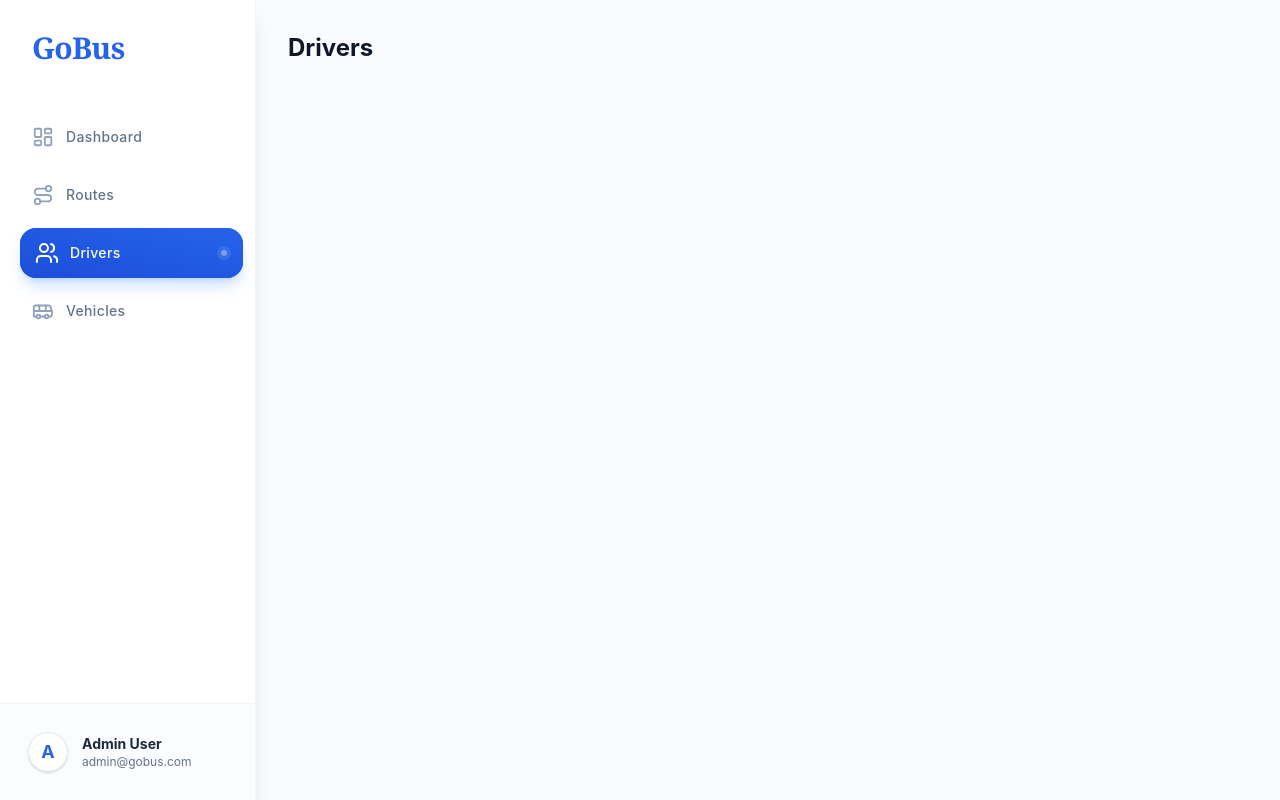
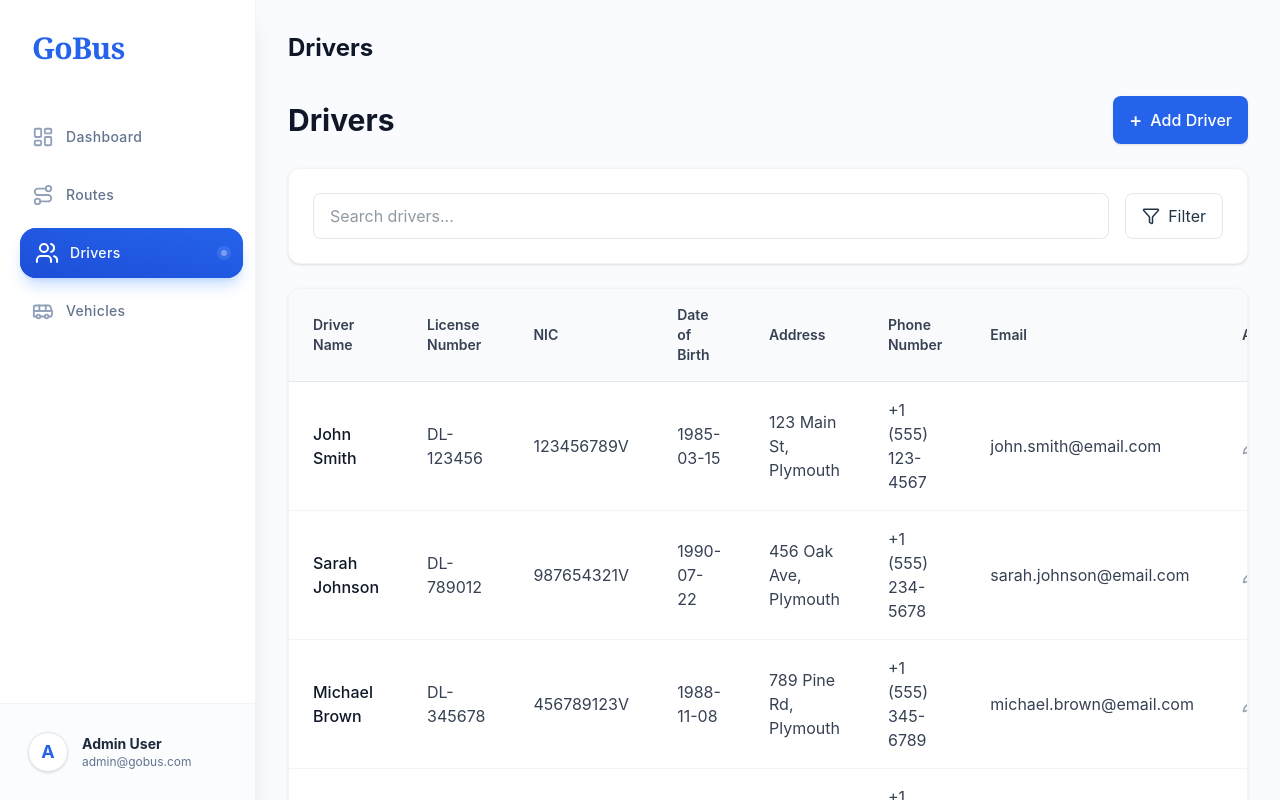
Before and after one commit to BrianFdo03/Ascension-Plymhack, a React (Vite) app in the folder client/: page /drivers in a window 1280 px wide. Built offline with nearby package versions, Linux system fonts and the light colour scheme.

Commit message:
driver page with mock data

```diff
--- a/client/src/pages/Drivers.tsx
+++ b/client/src/pages/Drivers.tsx
@@ -1,10 +1,157 @@
 import Layout from "../components/layout/Layout";
+import { Filter, Pencil, Trash2 } from "lucide-react";
 
 const Drivers = () => {
+  // Mock data - replace with actual data from API
+  const drivers = [
+    {
+      id: 1,
+      name: "John Smith",
+      licenseNumber: "DL-123456",
+      nic: "123456789V",
+      dateOfBirth: "1985-03-15",
+      address: "123 Main St, Plymouth",
+      phone: "+1 (555) 123-4567",
+      email: "john.smith@email.com",
+    },
+    {
+      id: 2,
+      name: "Sarah Johnson",
+      licenseNumber: "DL-789012",
+      nic: "987654321V",
+      dateOfBirth: "1990-07-22",
+      address: "456 Oak Ave, Plymouth",
+      phone: "+1 (555) 234-5678",
+      email: "sarah.johnson@email.com",
+    },
+    {
+      id: 3,
+      name: "Michael Brown",
+      licenseNumber: "DL-345678",
+      nic: "456789123V",
+      dateOfBirth: "1988-11-08",
+      address: "789 Pine Rd, Plymouth",
+      phone: "+1 (555) 345-6789",
+      email: "michael.brown@email.com",
+    },
+    {
+      id: 4,
+      name: "Emily Davis",
+      licenseNumber: "DL-901234",
+      nic: "321654987V",
+      dateOfBirth: "1992-05-30",
+      address: "321 Elm St, Plymouth",
+      phone: "+1 (555) 456-7890",
+      email: "emily.davis@email.com",
+    },
+  ];
+
   return (
     <Layout title="Drivers">
-      <div>
-        {/* Drivers content goes here */}
+      <div className="space-y-6">
+        {/* Header Section */}
+        <div className="flex items-center justify-between">
+          <h1 className="text-3xl font-bold text-gray-900">Drivers</h1>
+          <button className="flex items-center gap-2 px-4 py-2.5 bg-[#2563EB] hover:bg-[#1d4ed8] text-white rounded-lg font-medium transition-colors shadow-sm">
+            <span className="text-xl">+</span>
+            Add Driver
+          </button>
+        </div>
+
+        {/* Search and Filter Section */}
+        <div className="bg-white rounded-xl shadow-sm border border-gray-100 p-6">
+          <div className="flex items-center gap-4">
+            <div className="flex-1">
+              <input
+                type="text"
+                placeholder="Search drivers..."
+                className="w-full px-4 py-2.5 border border-gray-200 rounded-lg focus:outline-none focus:ring-2 focus:ring-blue-500 focus:border-transparent"
+              />
+            </div>
+            <button className="flex items-center gap-2 px-4 py-2.5 border border-gray-200 rounded-lg hover:bg-gray-50 transition-colors">
+              <Filter size={18} />
+              Filter
+            </button>
+          </div>
+        </div>
+
+        {/* Table Section */}
+        <div className="bg-white rounded-xl shadow-sm border border-gray-100 overflow-hidden">
+          <div className="overflow-x-auto">
+            <table className="w-full">
+              <thead className="bg-gray-50 border-b border-gray-200">
+                <tr>
+                  <th className="px-6 py-4 text-left text-sm font-semibold text-gray-700">
+                    Driver Name
+                  </th>
+                  <th className="px-6 py-4 text-left text-sm font-semibold text-gray-700">
+                    License Number
+                  </th>
+                  <th className="px-6 py-4 text-left text-sm font-semibold text-gray-700">
+                    NIC
+                  </th>
+                  <th className="px-6 py-4 text-left text-sm font-semibold text-gray-700">
+                    Date of Birth
+                  </th>
+                  <th className="px-6 py-4 text-left text-sm font-semibold text-gray-700">
+                    Address
+                  </th>
+                  <th className="px-6 py-4 text-left text-sm font-semibold text-gray-700">
+                    Phone Number
+                  </th>
+                  <th className="px-6 py-4 text-left text-sm font-semibold text-gray-700">
+                    Email
+                  </th>
+                  <th className="px-6 py-4 text-left text-sm font-semibold text-gray-700">
+                    Actions
+                  </th>
+                </tr>
+              </thead>
+              <tbody className="divide-y divide-gray-100">
+                {drivers.map((driver) => (
+                  <tr
+                    key={driver.id}
+                    className="hover:bg-gray-50 transition-colors"
+                  >
+                    <td className="px-6 py-4">
+                      <div className="font-medium text-gray-900">
+                        {driver.name}
+                      </div>
+                    </td>
+                    <td className="px-6 py-4 text-gray-700">
+                      {driver.licenseNumber}
+                    </td>
+                    <td className="px-6 py-4 text-gray-700">
+                      {driver.nic}
+                    </td>
+                    <td className="px-6 py-4 text-gray-700">
+                      {driver.dateOfBirth}
+                    </td>
+                    <td className="px-6 py-4 text-gray-700">
+                      {driver.address}
+                    </td>
+                    <td className="px-6 py-4 text-gray-700">
+                      {driver.phone}
+                    </td>
+                    <td className="px-6 py-4 text-gray-700">
+                      {driver.email}
+                    </td>
+                    <td className="px-6 py-4">
+                      <div className="flex items-center gap-3">
+                        <button className="text-gray-400 hover:text-blue-600 transition-colors">
+                          <Pencil size={18} />
+                        </button>
+                        <button className="text-gray-400 hover:text-red-600 transition-colors">
+                          <Trash2 size={18} />
+                        </button>
+                      </div>
+                    </td>
+                  </tr>
+                ))}
+              </tbody>
+            </table>
+          </div>
+        </div>
       </div>
     </Layout>
   );
```
